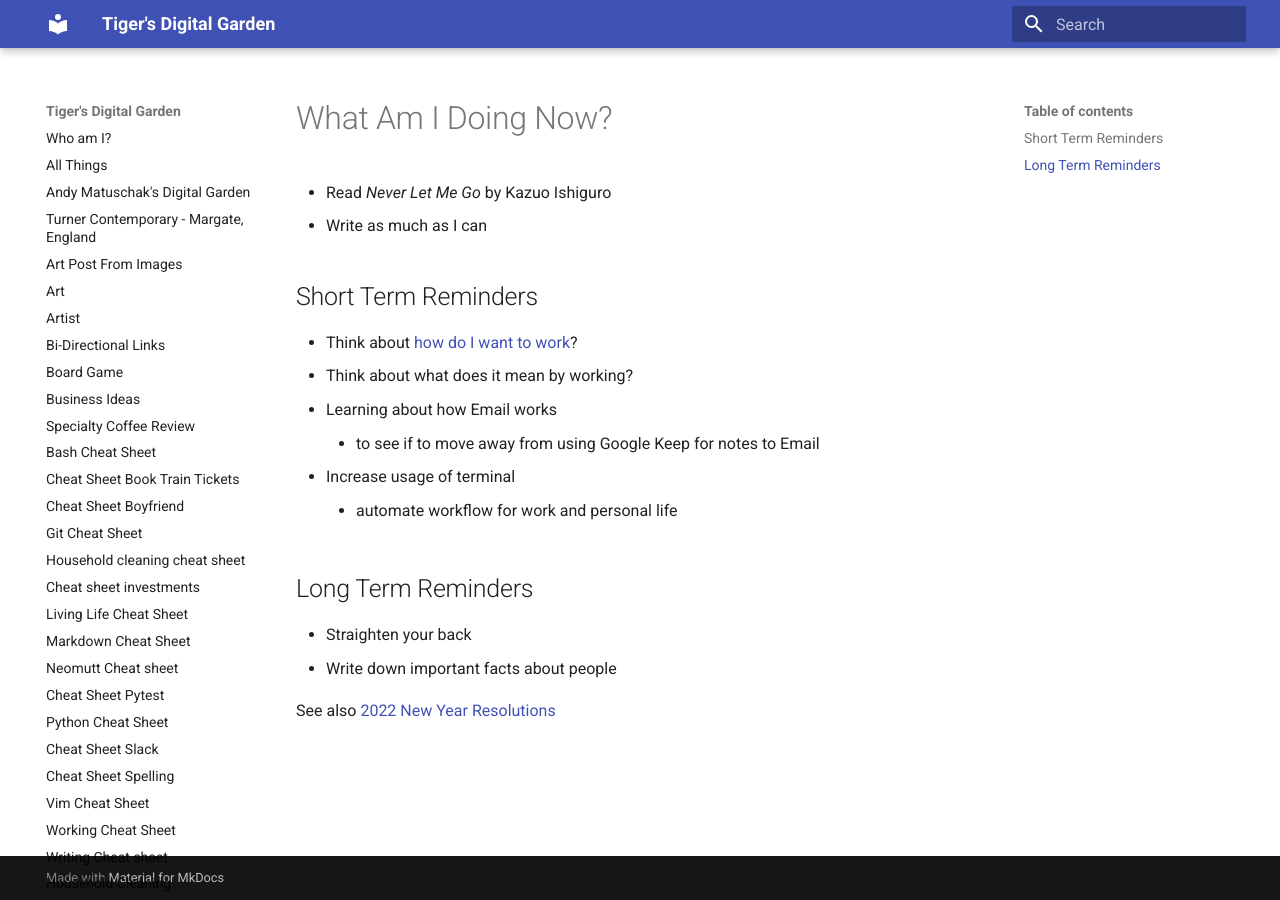
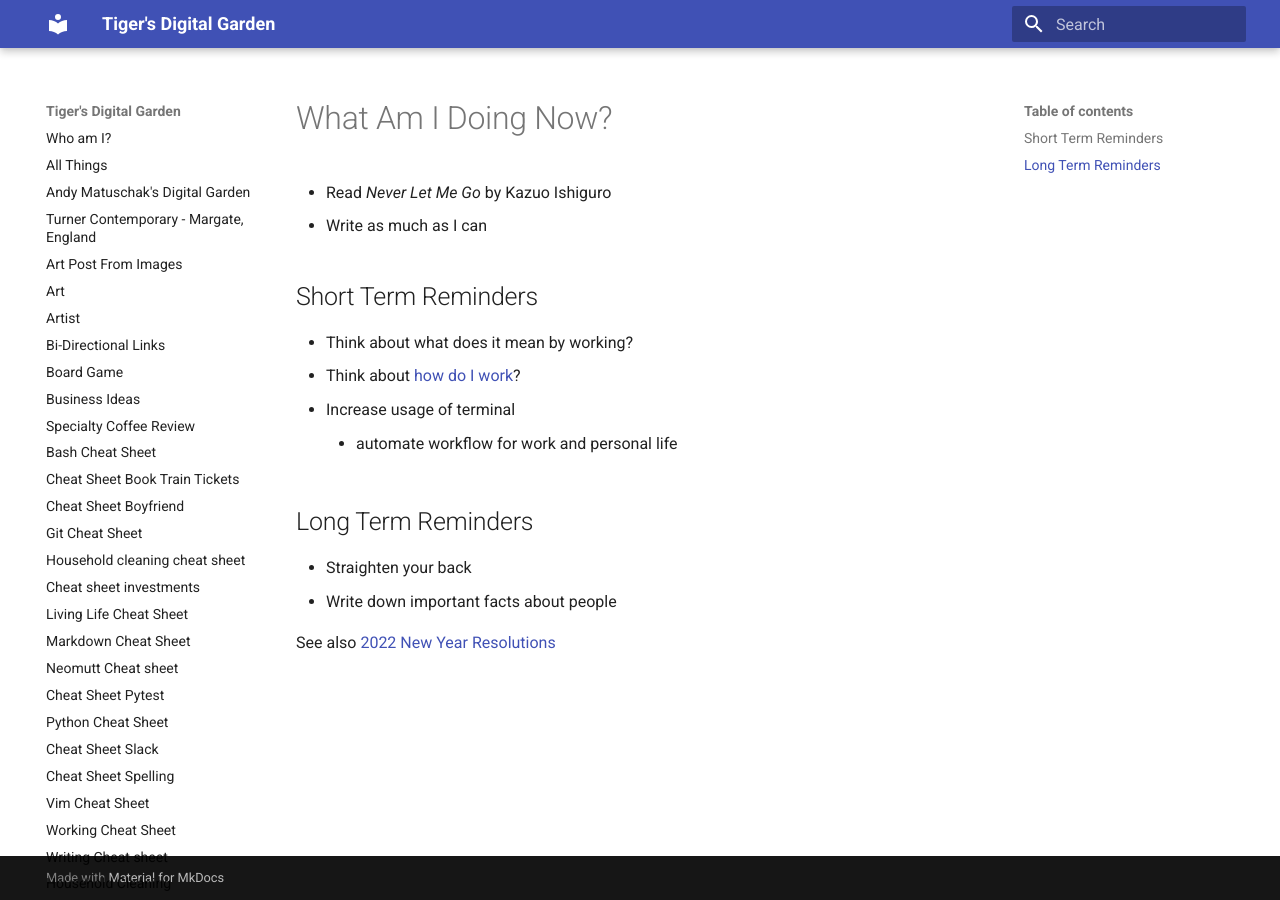
Before and after one commit to ynotstartups/notes, an MkDocs documentation site: the page built from notes/what-am-i-doing-now.md, in a window 1280 px wide. Built offline with MkDocs 1.6.1 and Material for MkDocs 9.7.7, drawn with Linux system fonts in a browser that asks for light colours.

Commit message:
update what am I doing

```diff
--- a/notes/what-am-i-doing-now.md
+++ b/notes/what-am-i-doing-now.md
@@ -5,10 +5,8 @@
 
 ## Short Term Reminders
 
-- Think about [how do I want to work](work-routine.md)?
 - Think about what does it mean by working?
-- Learning about how Email works
-    - to see if to move away from using Google Keep for notes to Email
+- Think about [how do I work](work-routine.md)?
 - Increase usage of terminal
     - automate workflow for work and personal life
 
```
